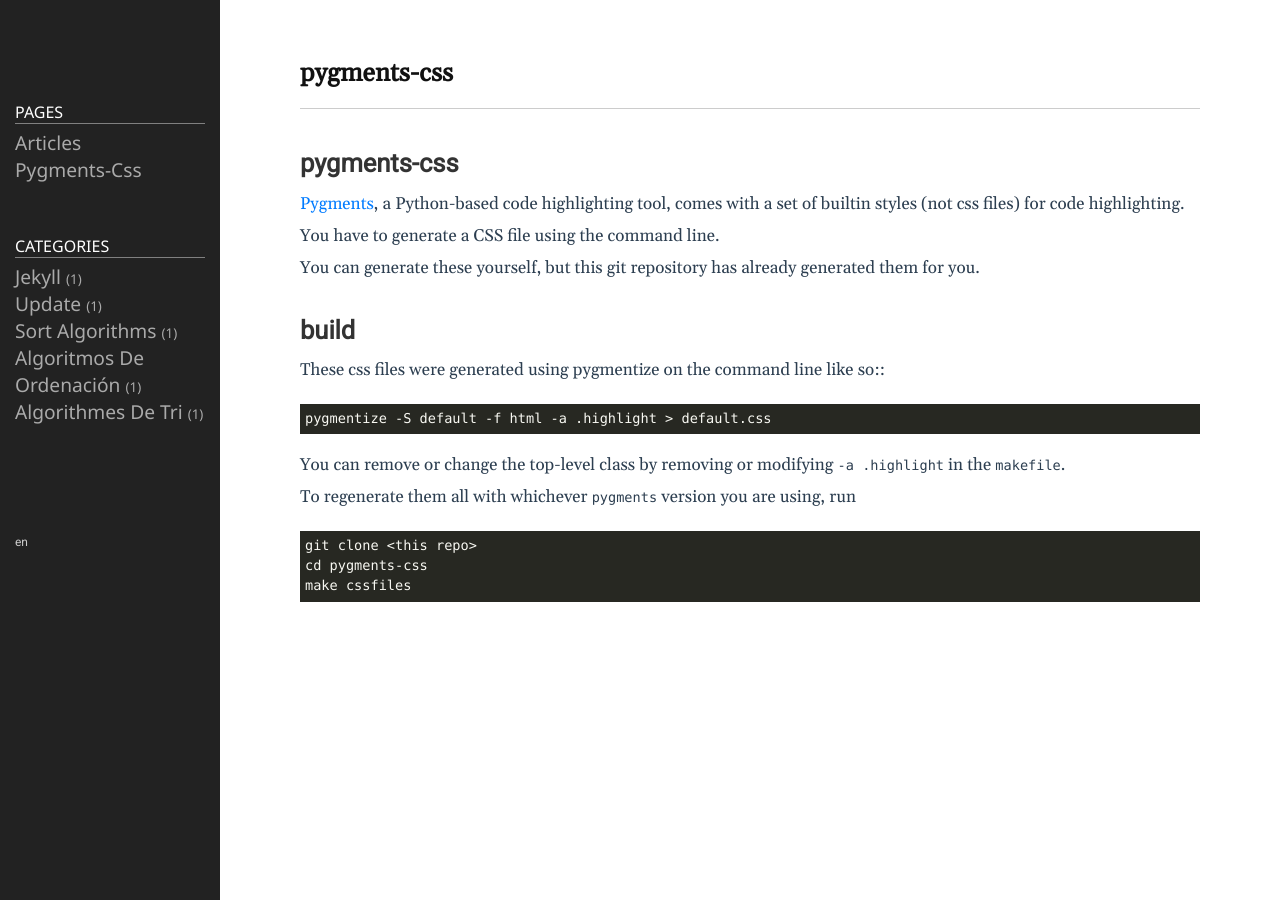
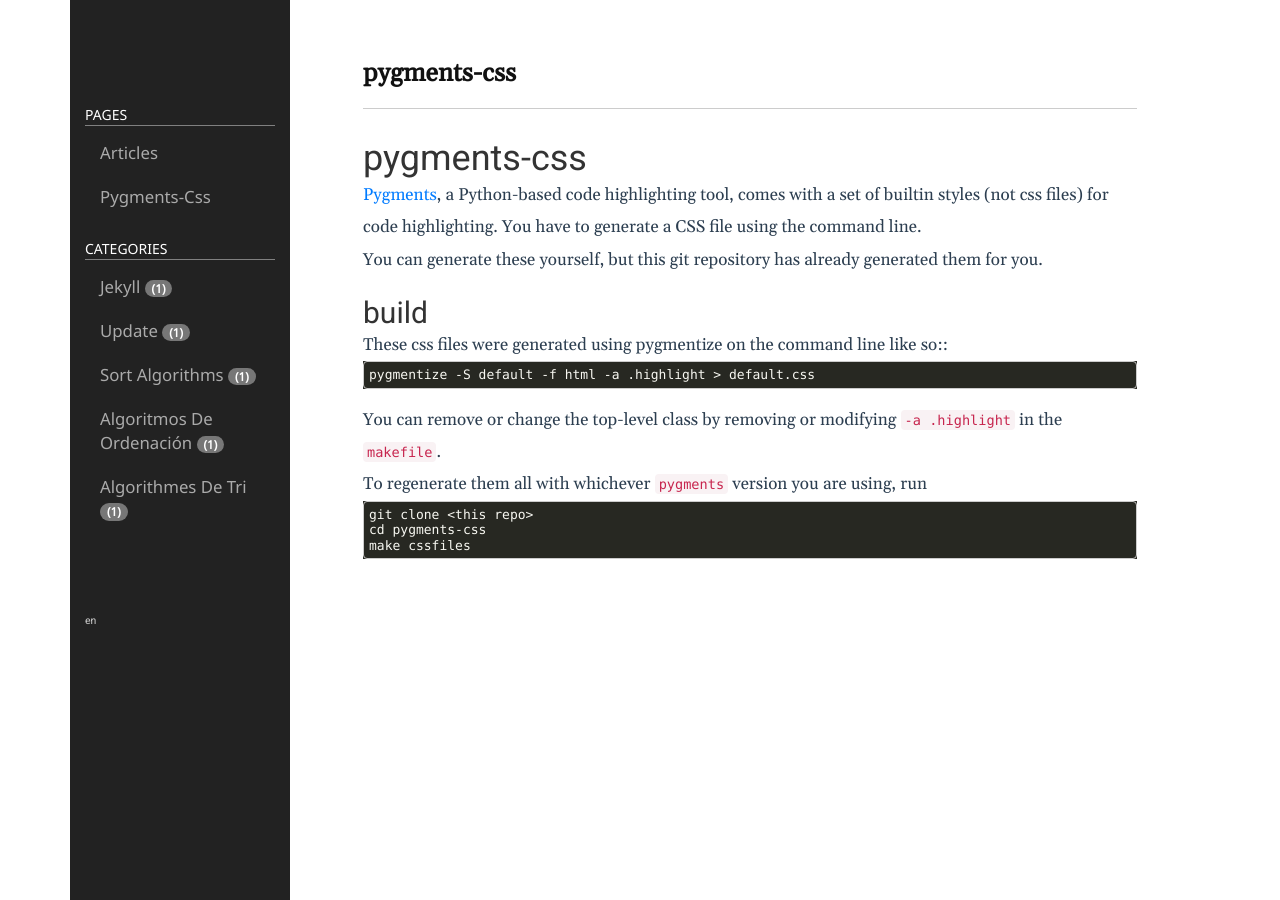
Before and after one commit to LWH-21/Algos, a Jekyll site: the page built from assets/css/syntax/README.md, in a window 1280 px wide. Built offline with Jekyll 4.4.1, drawn with Linux system fonts in a browser that asks for light colours; nearby versions of some CDN libraries; our own code applies the rules of GitHub Pages for plain Markdown files; library files that are not in the unit come from our copies.

Commit message:
Update default.html

```diff
--- a/_includes/default.html
+++ b/_includes/default.html
@@ -3,8 +3,8 @@
   {%- include head.html -%}
   <style>@import url(/assets/css/syntax/{{ site.highlighter-theme }}.css);</style>
   <title>{{ site.title[page.lang] }}</title>
-  <!-- <link href="/public/css/bootstrap.min.css" rel="stylesheet"> -->
 
+  <link rel="stylesheet" href={{"/assets/css/bootstrap.min.css" | relative_url}} />
   <link rel="stylesheet" href={{"/assets/css/style.css" | relative_url}} />
 
   <body>
```
